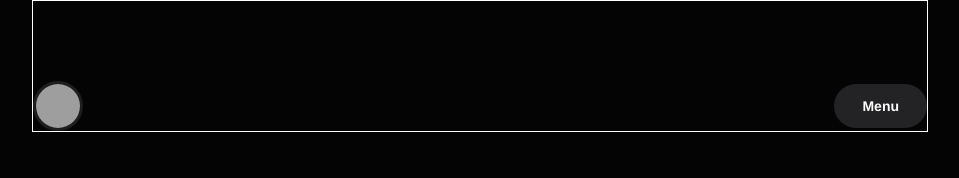
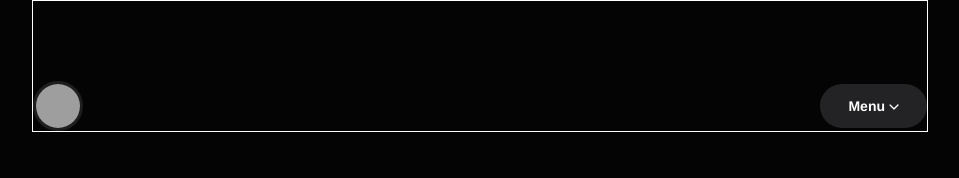
Before and after one commit to danielpizarrotadres/web-site, a React (Create React App) app: page / in a window 1280 px wide. Shown: the top 178 px of the page, without its empty margins (160-1119 px from the left). Built offline with nearby package versions, Linux system fonts and the light colour scheme; grey boxes are pictures that could not be loaded.

Commit message:
:construction: Building Menu Navigation for moviles devices

```diff
--- a/src/App.js
+++ b/src/App.js
@@ -1,7 +1,7 @@
 import React, { useEffect, useState } from 'react';
 import classes from './App.module.css';
 // import { AiFillHome } from 'react-icons/ai';
-// import { IoIosArrowDown } from 'react-icons/io';
+import { IoIosArrowDown } from 'react-icons/io';
 
 
 const App = () => {
@@ -44,8 +44,8 @@ const App = () => {
                             className={classes.Link}
                             href='https://some-url-ref.com'
                         >
-                            { /* <AiFillHome className={classes.HomeIcon} /> */ }
                             Menu
+                            <IoIosArrowDown className={classes.ArrowIcon} />
                         </a>
                     </li>
                 </ul>
--- a/src/App.module.css
+++ b/src/App.module.css
@@ -66,6 +66,16 @@ main {
     font-weight: 600;
     font-size: .875rem;
     line-height: 1.25rem;
+
+    /*
+        The following classes are usefull for Menu Navigation on moviles devies.
+        This allow position centered the Menu text and the arrow Icon,
+        Without this classes both elements, the text and the arrow icon will be
+        displayed in the dom without a correct position and alignment
+    */
+    display: flex;
+    justify-content: space-between;
+    align-items: center;
 }
 
 .HomeIcon {
@@ -73,9 +83,24 @@ main {
     bottom: -1px;
 }
 
+.ArrowIcon {
+    position: relative;
+    bottom: -1px;
+    left: 2px;
+}
+
+/* Test to use keyframes
+
 .Link:active {
-    color: var(--primary-pink);
+    color: yellow; or var(--primary-pink);
 }
+
+.ArrowIcon:active {
+    color: aqua;
+}
+
+*/
+
 
 @media screen and (max-width: 912px) {
     .Header {
```
